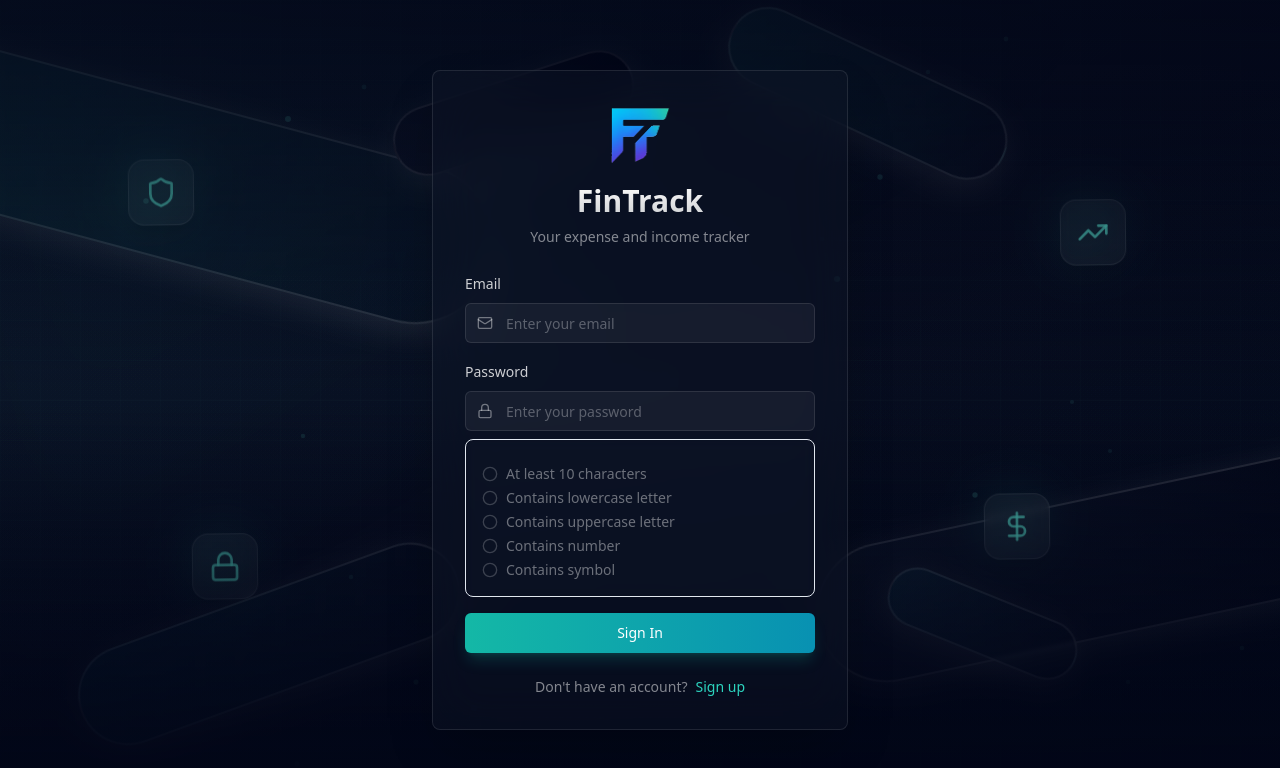
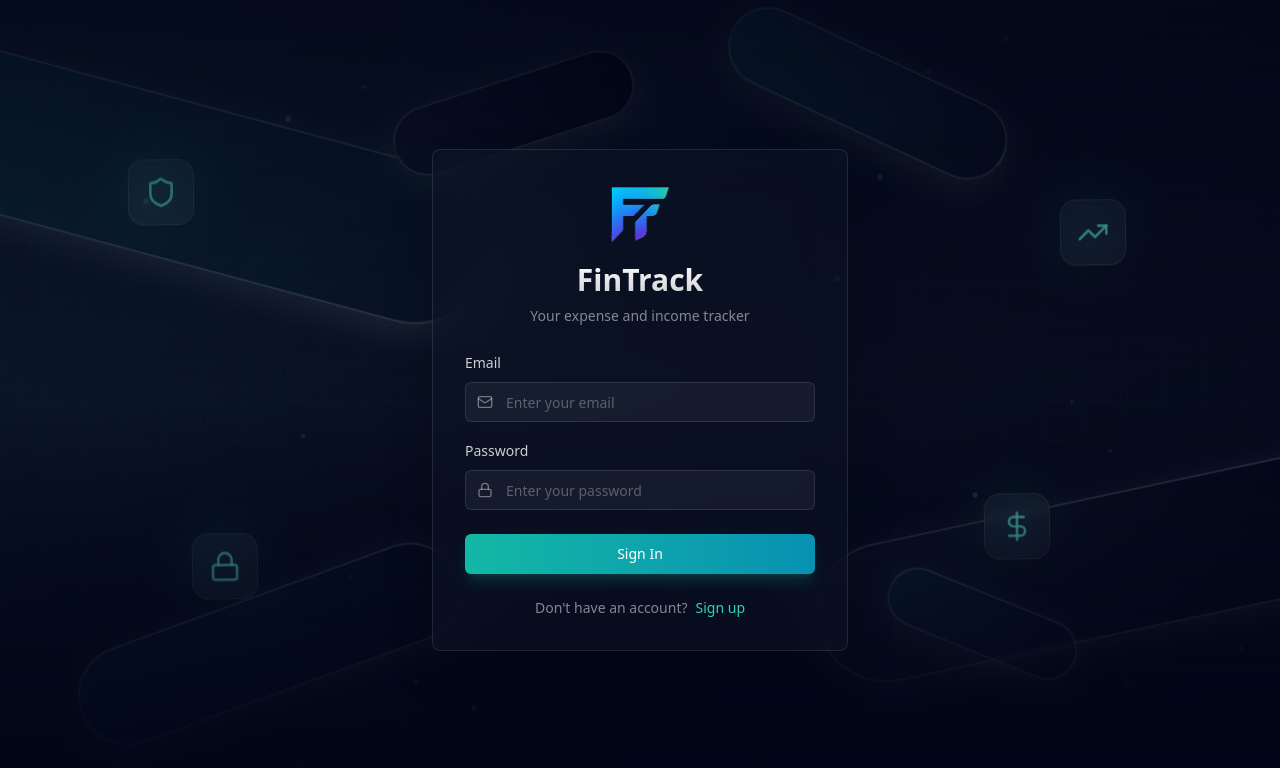
Before and after one commit to DiegoDoug/stipend-savvy-funds, a React (Vite) app: page /auth in a window 1280 px wide. Shown: the top 768 px of the page. Built offline with nearby package versions, Linux system fonts and the light colour scheme.

Commit message:
Code edited in Lovable Code Editor

```diff
--- a/src/pages/Auth.tsx
+++ b/src/pages/Auth.tsx
@@ -389,6 +389,7 @@ export default function Auth() {
                   />
                 </div>
                 <div>
+                  {!isLogin && (
                     <div className="bg-white/4 border border-white/12 rounded-lg p-4 backdrop-blur-sm mt-1">
                       <div className="space-y-1 text-sm text-white/60 mt-2">
                         {[
@@ -415,6 +416,7 @@ export default function Auth() {
                         ))}
                       </div>
                     </div>
+                  )}
                 </div>
               </div>
 
```
Lines whose indentation alone changed are shown as unchanged.
